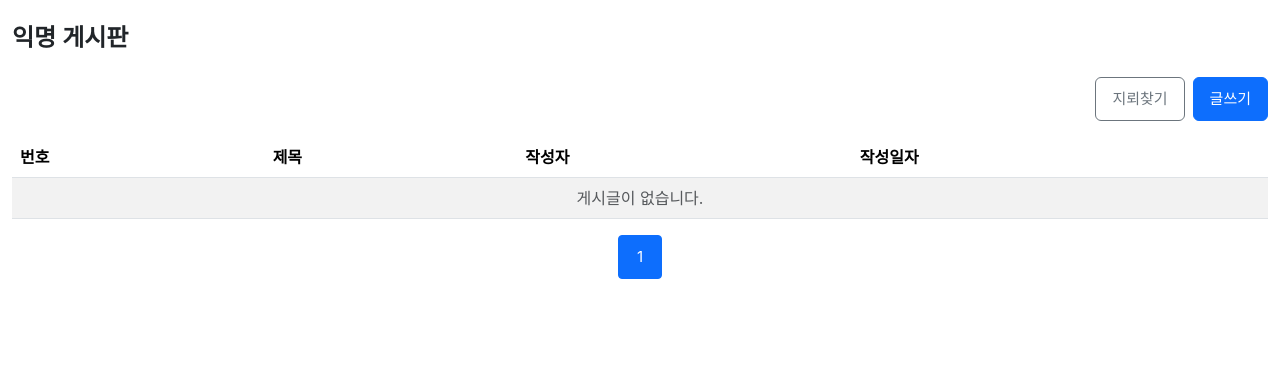
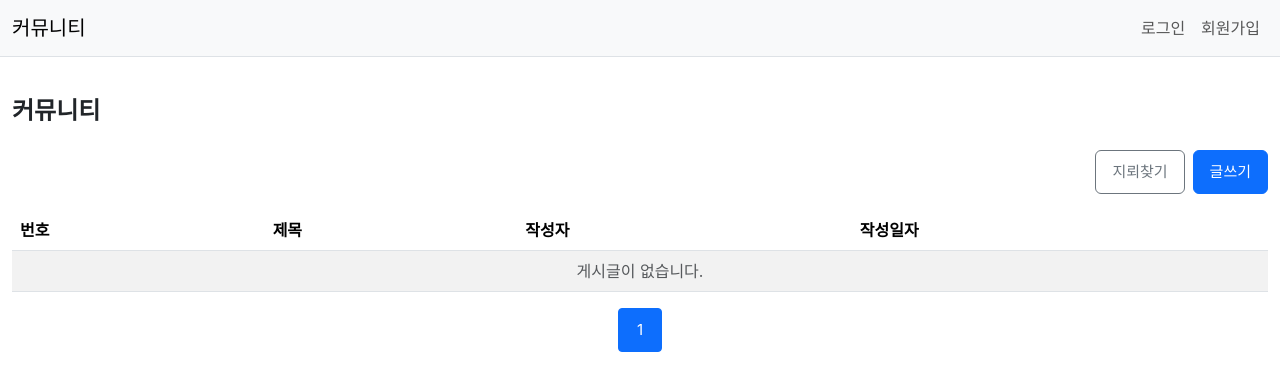
Before and after one commit to shhan1324/TestSvr, a Flask app: page / in a window 1280 px wide. Shown: the top 391 px of the page. Run offline with Flask 3, Linux system fonts and the light colour scheme.

Commit message:
Update index.html

```diff
--- a/templates/index.html
+++ b/templates/index.html
@@ -1,16 +1,7 @@
-<!DOCTYPE html>
-<html lang="ko">
-<head>
-  <meta charset="UTF-8">
-  <meta name="viewport" content="width=device-width, initial-scale=1.0, maximum-scale=5.0">
-  <meta name="theme-color" content="#0d6efd">
-  <title>익명 게시판</title>
-  <link href="https://cdn.jsdelivr.net/npm/bootstrap@5.3.2/dist/css/bootstrap.min.css" rel="stylesheet">
-  <link rel="stylesheet" href="{{ url_for('static', filename='css/board.css') }}">
-</head>
-<body>
-  <div class="container py-4">
-    <h1 class="mb-4">익명 게시판</h1>
+{% extends "base.html" %}
+{% block title %}커뮤니티{% endblock %}
+{% block content %}
+  <h1 class="mb-4">커뮤니티</h1>
 
   <div class="d-flex justify-content-between align-items-center mb-3">
     <span id="pageInfo" class="text-muted"></span>
@@ -35,9 +26,9 @@
   </div>
 
   <div id="pageIndicator" class="d-flex justify-content-center gap-1 flex-wrap my-3"></div>
-  </div>
+{% endblock %}
 
-  <script src="https://cdn.jsdelivr.net/npm/bootstrap@5.3.2/dist/js/bootstrap.bundle.min.js"></script>
+{% block extra_js %}
   <script>
     const LIMIT = 15;
     let currentPage = 1;
@@ -52,7 +43,7 @@
 
     function loadPage(page) {
       currentPage = page;
-      fetch("/api/posts?page=" + page + "&limit=" + LIMIT)
+      fetch("/api/posts?page=" + page + "&limit=" + LIMIT, { credentials: "include" })
         .then(r => r.json())
         .then(data => {
           totalCount = data.total || 0;
@@ -80,5 +71,4 @@
 
     loadPage(1);
   </script>
-</body>
-</html>
+{% endblock %}
```
Lines whose indentation alone changed are shown as unchanged.
